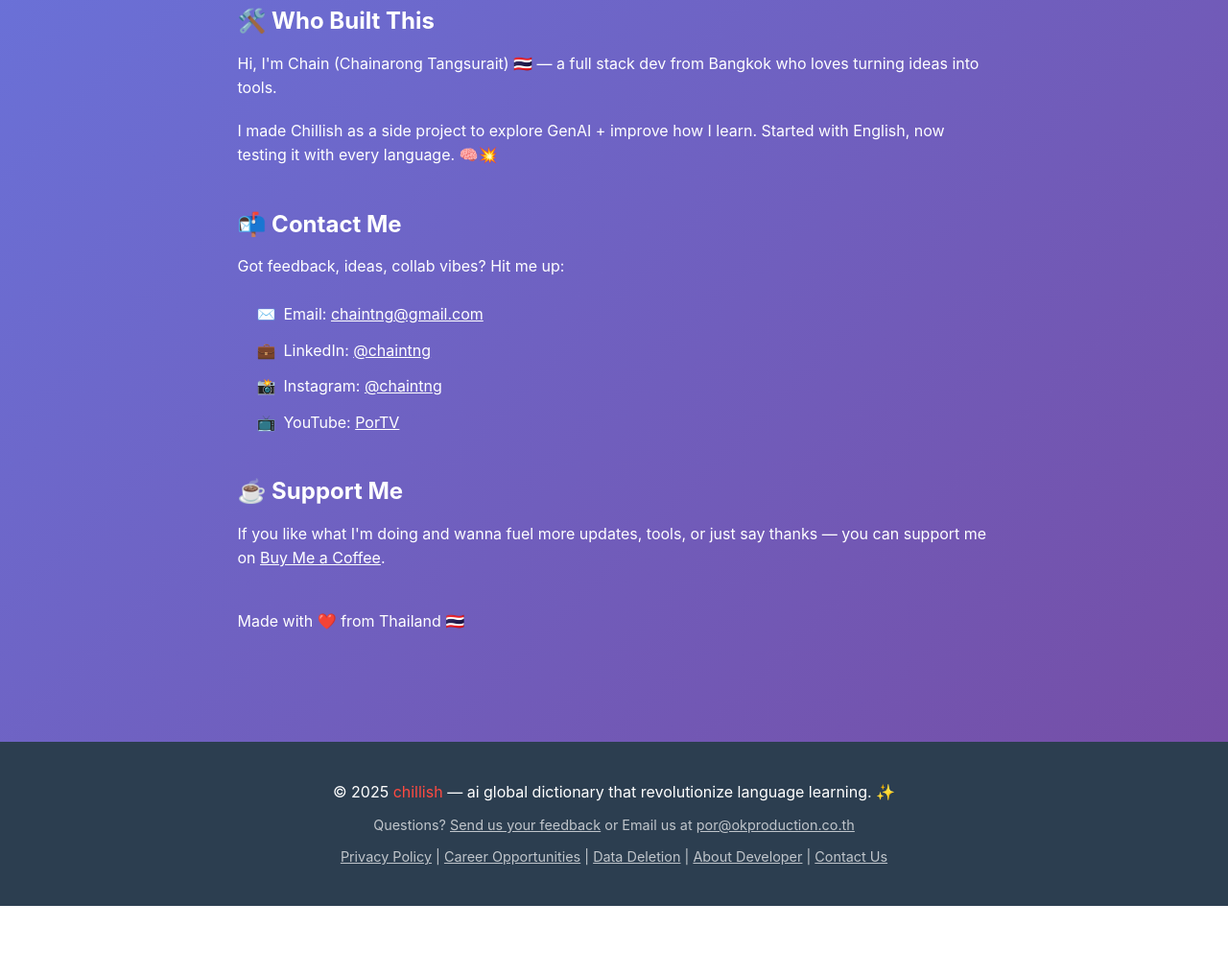
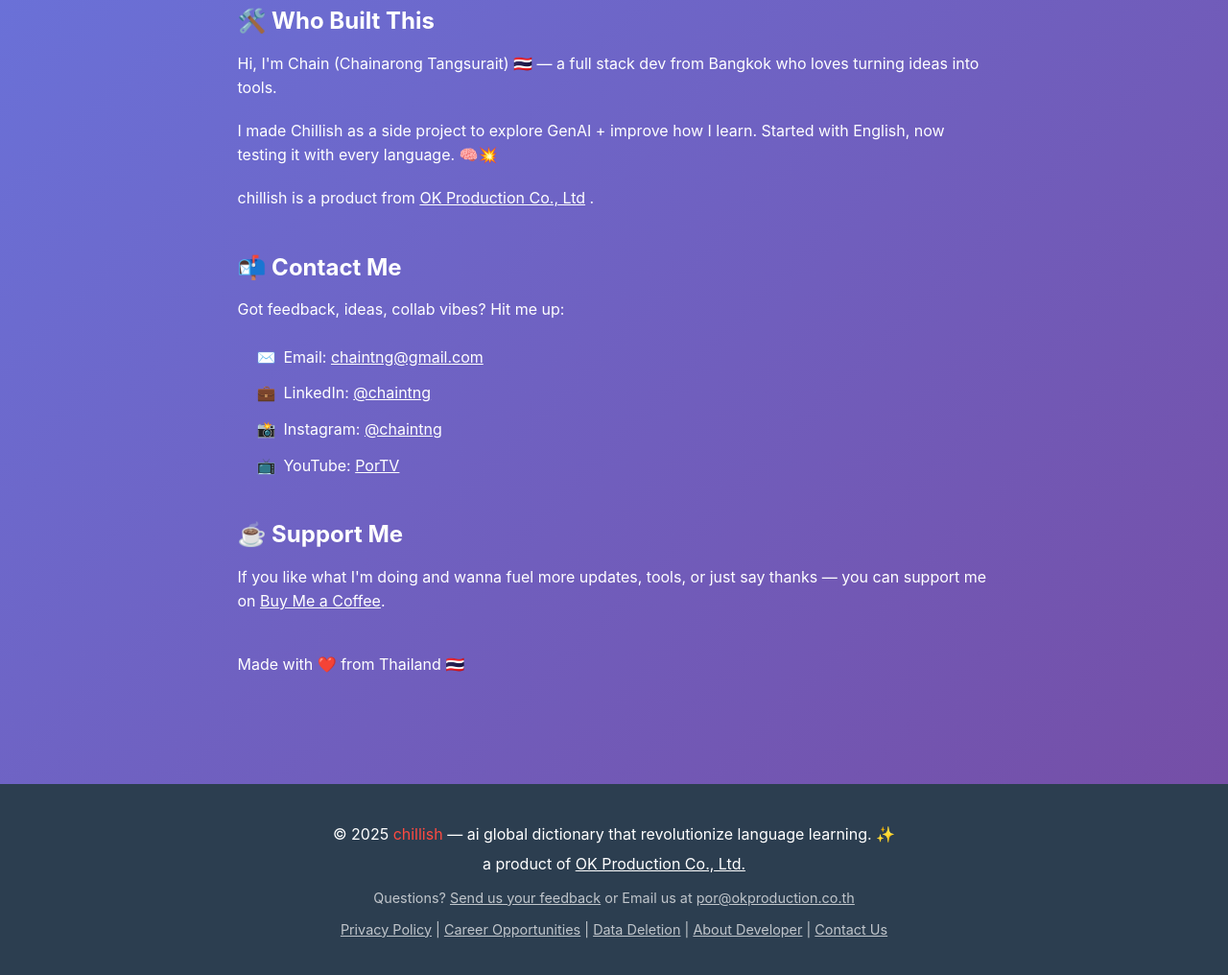
Before and after one commit to chaintng/chillish-landing-page, a plain HTML site: page about.html in a window 1280 px wide. Shown: the part 808-1824 px from the top of the page at 96% size. Before the commit the page ends 1752 px from the top, so only its background shows below. Drawn offline with Linux system fonts and the light colour scheme.

Commit message:
add ok prod ref

```diff
--- a/about.html
+++ b/about.html
@@ -48,6 +48,11 @@
         <h2 style="margin-bottom: 0.75rem;">🛠️ Who Built This</h2>
         <p>Hi, I'm Chain (Chainarong Tangsurait) 🇹🇭 — a full stack dev from Bangkok who loves turning ideas into tools.</p>
         <p>I made Chillish as a side project to explore GenAI + improve how I learn. Started with English, now testing it with every language. 🧠💥</p>
+        <p>
+          chillish is a product from
+          <a href="https://okproduction.co.th" target="_blank">OK Production Co., Ltd</a>
+          .
+        </p>
       </section>
 
       <section style="margin-bottom: 2rem;">
@@ -86,6 +91,7 @@
       <p>
         &copy; 2025 <span class="chillish-color">chillish</span> — ai global dictionary that revolutionize language learning. ✨
       </p>
+      <p style="margin-top: 5px;">a product of <a href="https://okproduction.co.th/">OK Production Co., Ltd.</a></p>
       <p style="margin-top: 10px; font-size: 0.9rem; opacity: 0.7">
         Questions? <a href="https://www.facebook.com/share/g/19LWcw1LA9/">Send us your feedback</a> or Email us at <a href="mailto:por@okproduction.co.th">por@okproduction.co.th</a>
       </p>
```
Also changed, not shown: career.html (+1 -0 lines), data-deletion.html (+1 -0 lines), index.html (+1 -0 lines), privacy.html (+1 -0 lines).
